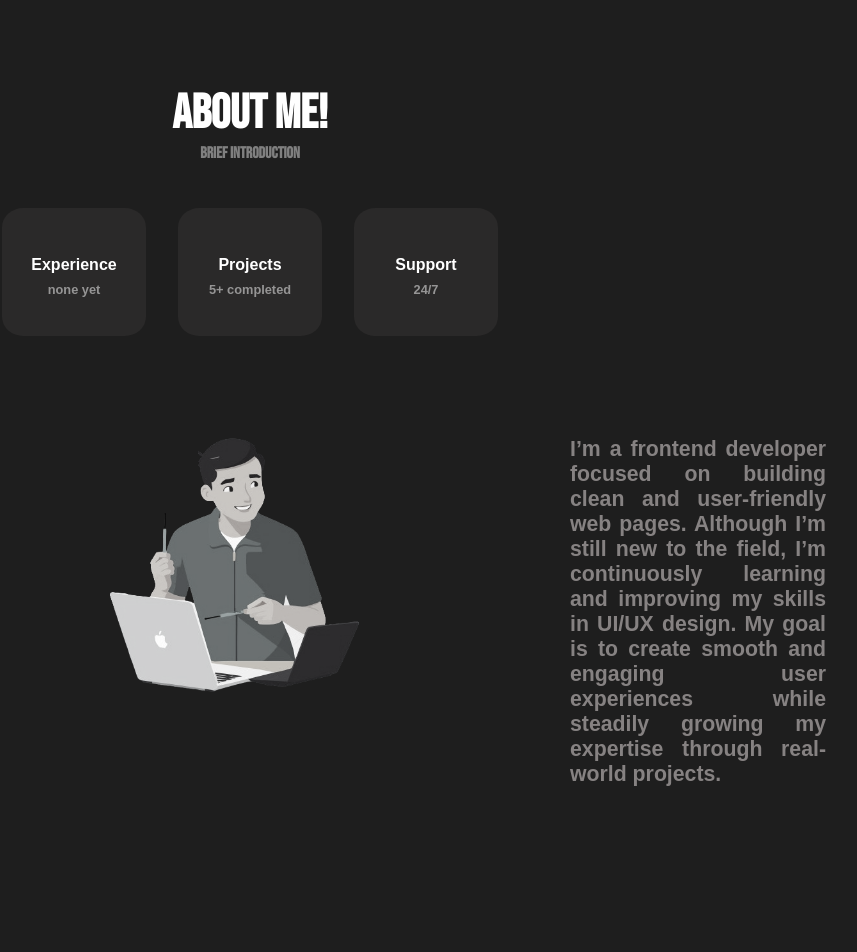
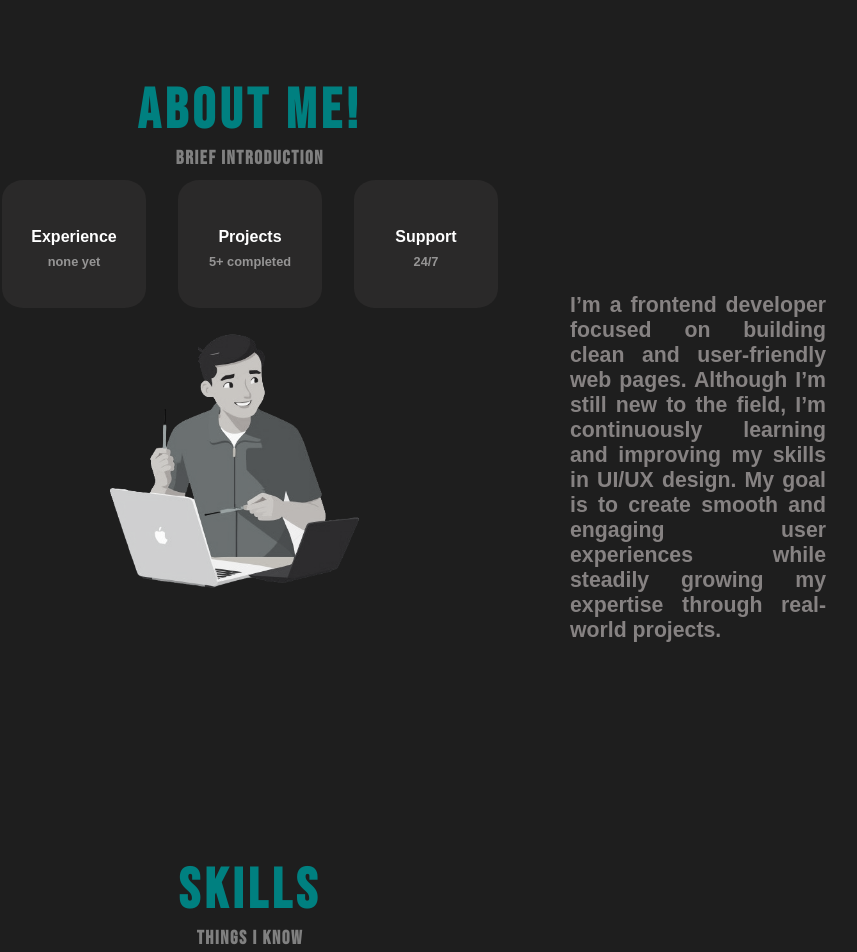
Before and after one commit to rudrakshass/portfolio, a React (Create React App) app: page / in a window 1280 px wide. Shown: the part 840-1792 px from the top of the page, without its empty margins (390-1247 px from the left). Before the commit the page ends 1716 px from the top, so only its background shows below. Built offline with nearby package versions, Linux system fonts and the light colour scheme; a web font is replaced by a local one.

Commit message:
about page rewamped

```diff
--- a/public/style.css
+++ b/public/style.css
@@ -15,3 +15,32 @@ body{
     overflow-y: scroll;
     font-family: 'Poppins', sans-serif;
 }
+
+
+.heading {
+    height: 1vh;
+    color: rgb(0, 128, 128);
+    font-weight: 300;
+    font-family: "Bebas Neue", sans-serif;
+    font-size: 4rem;
+    display: flex;
+    flex-direction: column;
+    justify-content: center;
+    text-align: center;
+    margin: 5rem;
+    user-select: none;
+    letter-spacing: 0.3rem;
+}
+
+.heading_text {
+    font-size: 3.5rem;
+    font-weight: 600;
+    margin-bottom: 0.1rem;
+    color: teal;
+}
+
+.subheading {
+    font-size: 1.2rem;
+    font-weight: 600;
+    color: grey;letter-spacing: 0.1rem;
+}
--- a/src/App.js
+++ b/src/App.js
@@ -2,6 +2,7 @@ import Navbar from "./components/TopBar/topbar";
 import Home from "./components/Home/home";
 import About from "./components/About Me/about";
 import Mobnav from "./components/MobNav/mobnav";
+import Skills from "./components/Skills/skills";
 
 function App() {
   return (
@@ -11,7 +12,12 @@ function App() {
       <section id="home">
       <Home />
       </section>
+      <section id="about">
       <About />
+      </section>
+      <section id="skills">
+      <Skills />
+      </section>
     </div>
   );
 }
--- a/src/components/About Me/about.css
+++ b/src/components/About Me/about.css
@@ -1,32 +1,4 @@
 @import url('https://fonts.googleapis.com/css2?family=Bebas+Neue&display=swap');
-
-
-.abtheading {
-    height: 1vh;
-    color: teal;
-    font-weight: 300;
-    font-family: "Bebas Neue", sans-serif;
-    font-size: 4rem;
-    display: flex;
-    flex-direction: column;
-    justify-content: center;
-    text-align: center;
-    margin: 5rem;
-    user-select: none;
-}
-
-.abtheading_text {
-    font-size: 3rem;
-    font-weight: 600;
-    margin-bottom: 0.1rem;
-    color: white;
-}
-
-.abtsubheading {
-    font-size: 1rem;
-    font-weight: 600;
-    color: grey;
-}
 
 #abtbox {
     display: flex;
@@ -34,6 +6,7 @@
     align-items: center;
     text-align: center;
     user-select: none;
+    height: 25vh;
 }
 
 #abtboxwrap{
@@ -77,46 +50,9 @@
 }
 
 #abtbox_item:hover{
-    box-shadow: rgba(144, 139, 139, 0.07) 0px 1px 2px, rgba(144, 139, 139, 0.07) 0px 2px 4px, rgba(144, 139, 139, 0.07) 0px 4px 8px, rgba(144, 139, 139, 0.07) 0px 8px 16px, rgba(144, 139, 139, 0.07) 0px 16px 32px, rgba(144, 139, 139, 0.07) 0px 32px 64px;
+    box-shadow: rgba(0, 128, 128, 0.48) 6px 2px 16px 0px, rgba(255, 255, 255, 0.8) -6px -2px 16px 0px;
 }
 
-#abtboxwrap.inner {
-    position: relative;
-    z-index: 1;
-    width: 100%;
-    margin: 5px;
-}
-
-#abtboxwrap::before{
-    content: "";
-  display: block;
-  background: linear-gradient(
-    90deg,
-    hsla(197, 100%, 64%, 1) 0%,
-    hsla(339, 100%, 55%, 1) 100%
-  );
-  height: 150%;
-  width: 150%;
-  top: -25%;
-  left: -25%;
-  position: absolute;
-  animation: rotate 8s linear infinite;
-  z-index: -1;
-}
-.inner {
-    position: relative;
-    z-index: 2;
-}
-
-@keyframes rotate {
-    from {
-      transform: rotate(0);
-    }
-
-    to {
-      transform: rotate(360deg);
-    }
-}
 
 .boxtitle{
     text-transform: capitalize;
@@ -128,14 +64,6 @@
     font-weight: 600;
     font-size: 0.8rem;
     opacity: 50%;
-}
-
-.abtboxlogo{
-    margin: 0.5rem;
-    margin-top: 1rem;
-    font-weight: 600;
-    width: 2rem;
-    height: 2rem;
 }
 
 .aboutcontent{
@@ -171,7 +99,18 @@
     width: 20vw;
     margin: 5.5rem auto;
     margin-top: 0;
-    top: -4rem;
+    top: -7rem;
     filter: grayscale(95%);
     user-select: none;
 }
+
+.aboutcontent{
+    position: absolute;
+    left: 60rem;
+    z-index: -1;
+    height: 40vh;
+    width: 20vw;
+    margin: 5rem auto;
+    user-select: none;
+    top: 145%;
+}
--- a/src/components/About Me/about.jsx
+++ b/src/components/About Me/about.jsx
@@ -8,9 +8,9 @@ function About() {
   return (
     <section id="about_content">
     <section id="about">
-        <div className="abtheading">
-                <span className="abtheading_text">About Me!</span>
-                <span className="abtsubheading">Brief Introduction</span>
+        <div className="heading">
+                <span className="heading_text">About Me!</span>
+                <span className="subheading">Brief Introduction</span>
         </div>
         <div id="abtbox">
             <div id="abtbox_item">
--- a/src/components/Skills/skills.jsx
+++ b/src/components/Skills/skills.jsx
@@ -1,13 +1,14 @@
 import React from "react";
 
 function Skills(){
-    return(){
+    return(
         <div className="skills">
-        <section className="skillheading">
-        span
+        <section className="heading">
+        <span className="heading_text">Skills</span>
+        <span className="subheading">Things I know</span>
         </section>
         </div>
-    }
+    );
 }
 
 export default Skills;
--- a/src/components/TopBar/topbar.css
+++ b/src/components/TopBar/topbar.css
@@ -2,7 +2,7 @@
     height: 5rem;
     width: 75%;
     margin: 0 auto;
-    background-color: rgba(30, 30, 30, 0.815);
+    background-color: rgba(30, 30, 30);
     padding: 1rem 2rem;
     display: flex;
     align-items: center;
--- a/src/components/TopBar/topbar.jsx
+++ b/src/components/TopBar/topbar.jsx
@@ -10,7 +10,7 @@ function Navbar(){
         <div className="topcontent">
             <Link to="home" className="topcontent_item">Home</Link>
             <Link to='about' className="topcontent_item">About</Link>
-            <Link className="topcontent_item">Skills</Link>
+            <Link to='skills' className="topcontent_item">Skills</Link>
             <Link className="topcontent_item">Qualifications</Link>
         </div>
         <button className="contact"><img src={chatbubble} alt="chaticon" className='chaticon' />Contact Me</button>
```
